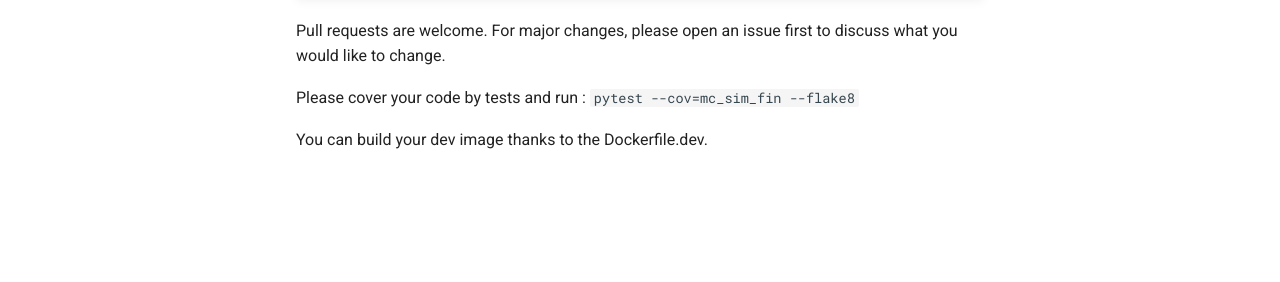
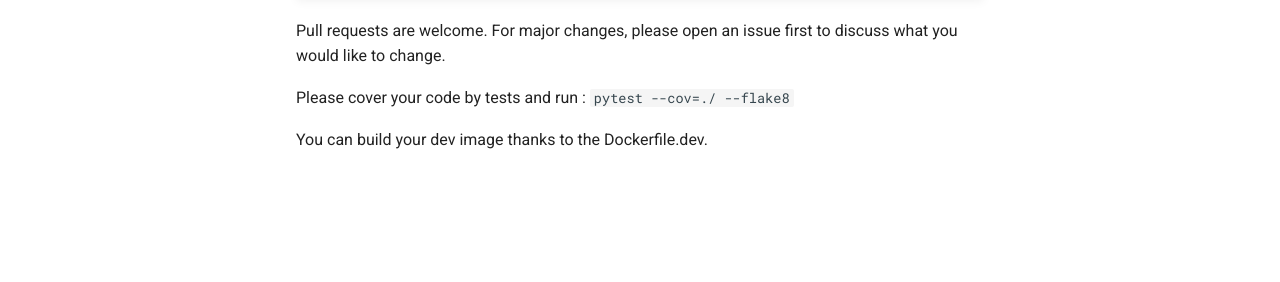
Before and after one commit to gaugau3000/mc_sim_fin, an MkDocs documentation site: the page built from docs/developper_guide.md, in a window 1280 px wide. Shown: the part 286-568 px from the top of the page. Built offline with MkDocs 1.6.1 and Material for MkDocs 9.7.7, drawn with Linux system fonts in a browser that asks for light colours.

Commit message:
update doc

```diff
--- a/docs/developper_guide.md
+++ b/docs/developper_guide.md
@@ -5,6 +5,6 @@
 
 Pull requests are welcome. For major changes, please open an issue first to discuss what you would like to change.
 
-Please cover your code by tests and run : `pytest --cov=mc_sim_fin  --flake8`
+Please cover your code by tests and run : `pytest --cov=./ --flake8`
 
 You can build your dev image thanks to the Dockerfile.dev.
```
